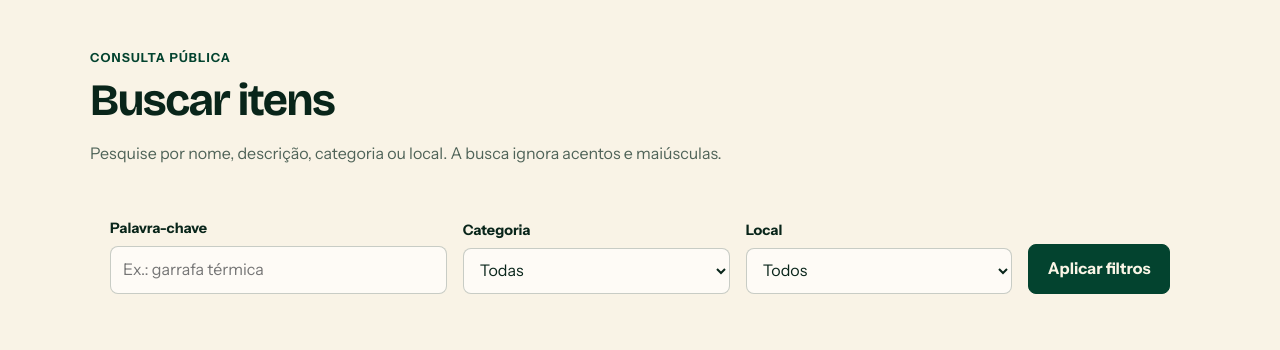
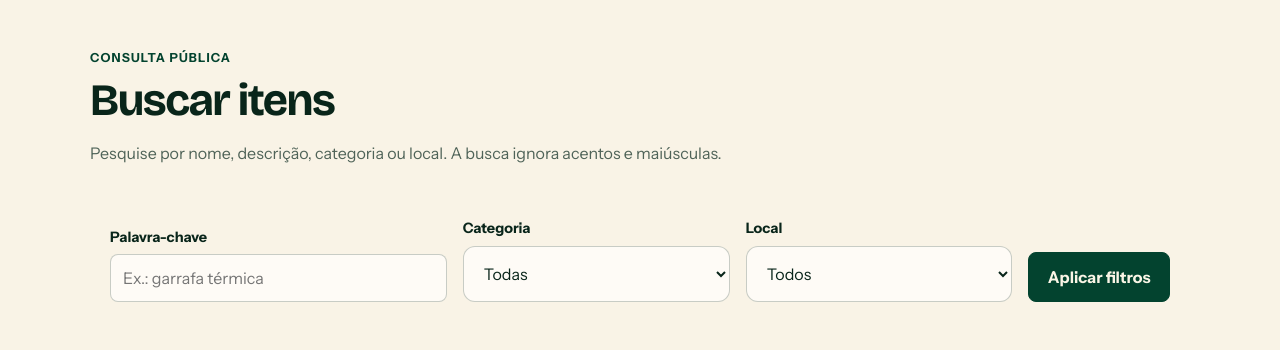
Before and after one commit to adrianolcn/VoltaPraMim, a Java web app: template src/main/webapp/WEB-INF/jsp/busca.jsp in a window 1280 px wide. Shown: the part 77-427 px from the top of the page. Run offline with Tomcat 11, a stand-in JSP engine, Linux system fonts and the light colour scheme; the template is opened without the code that fills it, so the values that code supplies are empty.

Commit message:
style: padroniza seletores do sistema

```diff
--- a/src/main/webapp/WEB-INF/jsp/cabecalho.jspf
+++ b/src/main/webapp/WEB-INF/jsp/cabecalho.jspf
@@ -13,6 +13,7 @@
     <link href="https://fonts.googleapis.com/css2?family=Bricolage+Grotesque:wght@500;700;800&family=Instrument+Sans:wght@400;600;700&family=JetBrains+Mono:wght@500&display=swap" rel="stylesheet">
     <link rel="stylesheet" href="${cssTokens}">
     <link rel="stylesheet" href="${cssApp}">
+    <link rel="stylesheet" href="${pageContext.request.contextPath}/static/css/seletores.css">
 </head>
 <body>
 <a class="skip-link" href="#conteudo">Pular para o conteúdo</a>
--- a/src/main/webapp/WEB-INF/jsp/cadastro.jsp
+++ b/src/main/webapp/WEB-INF/jsp/cadastro.jsp
@@ -11,6 +11,7 @@
     <link href="https://fonts.googleapis.com/css2?family=Bricolage+Grotesque:wght@500;700;800&family=Instrument+Sans:wght@400;600;700&family=JetBrains+Mono:wght@500&display=swap" rel="stylesheet">
     <link rel="stylesheet" href="${pageContext.request.contextPath}/static/css/tokens.css">
     <link rel="stylesheet" href="${pageContext.request.contextPath}/static/css/cadastro.css">
+    <link rel="stylesheet" href="${pageContext.request.contextPath}/static/css/seletores.css">
 </head>
 <body>
 <header class="registration-header">
--- /dev/null
+++ b/src/main/webapp/static/css/seletores.css
@@ -0,0 +1,35 @@
+select {
+    min-height: 3.5rem;
+    border: 1px solid var(--input);
+    border-radius: var(--radius-lg);
+    padding: .85rem 1rem;
+    background: var(--card);
+    color: var(--foreground);
+    font: inherit;
+}
+select:focus-visible { outline: 2px solid var(--primary); outline-offset: 2px; }
+
+/* Navegadores com suporte permitem personalizar a lista nativa sem perder
+   a navegação por teclado e a validação do formulário. */
+@supports (appearance: base-select) {
+    select, select::picker(select) { appearance: base-select; }
+    select { align-items: center; gap: .75rem; cursor: pointer; }
+    select::picker-icon { color: var(--primary); transition: rotate .15s ease; }
+    select:open::picker-icon { rotate: 180deg; }
+    select::picker(select) {
+        position-area: bottom;
+        position-try-fallbacks: none;
+        max-height: min(15rem, 45vh);
+        overflow-y: auto;
+        border: 1px solid var(--input);
+        border-radius: var(--radius-lg);
+        margin-top: .35rem;
+        padding: .3rem;
+        background: var(--card);
+        box-shadow: 2px 3px 0 var(--border);
+    }
+    select option { padding: .5rem .75rem; border-radius: var(--radius-sm); color: var(--foreground); }
+    select option:hover, select option:focus { background: var(--muted); }
+    select option:checked { background: var(--secondary); color: var(--secondary-foreground); font-weight: 600; }
+    select option::checkmark { color: var(--primary); }
+}
```
